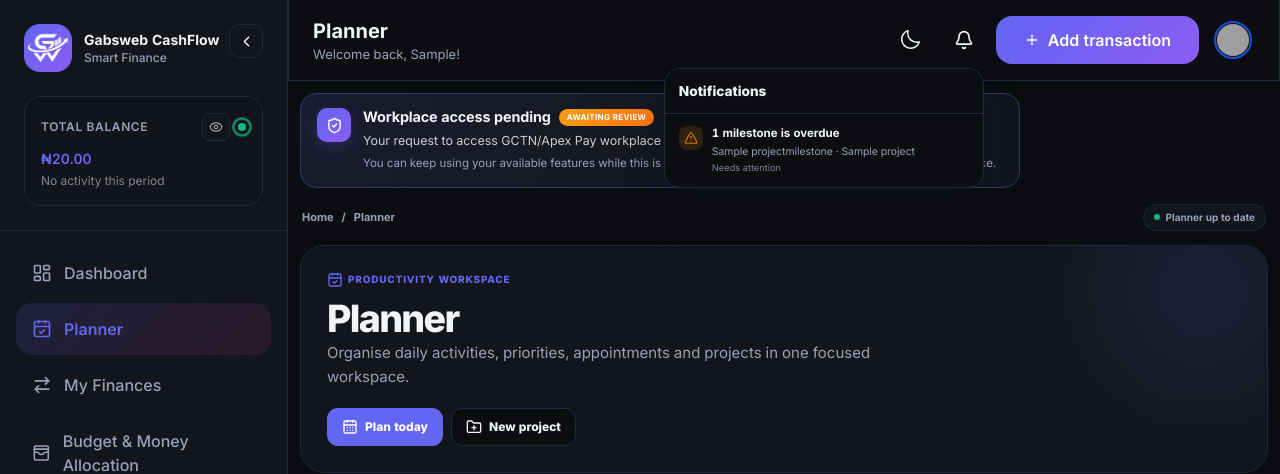
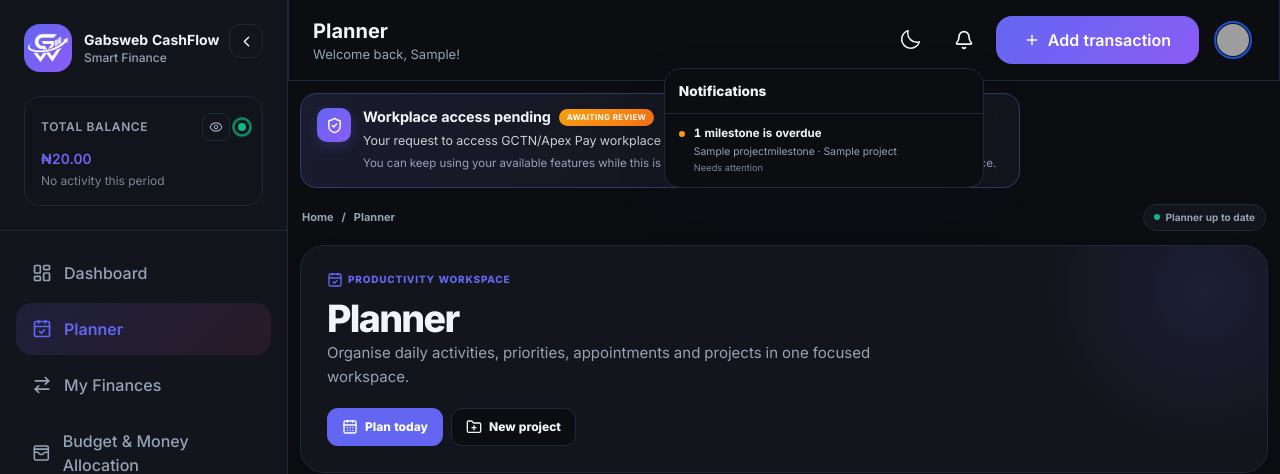
Before and after one commit to Onje-Thankgod-Gabriel/GABSWEB_CASHFLOW, a Django app: page /planner/ in a window 1280 px wide, after a click that opens the changed part. Shown: the top 474 px of the page. Run offline with Django 5.2, Linux system fonts and the light colour scheme; a user stored in the database is signed in; tables that the repository leaves empty hold one stand-in row (values such as "Sample post"); data that the repository does not hold is empty; some libraries are stand-ins or nearby versions; grey boxes are pictures that could not be loaded.

Commit message:
Small issue fixed

```diff
--- a/static/assets/css/dashboard.css
+++ b/static/assets/css/dashboard.css
@@ -2872,6 +2872,10 @@
     grid-column: 1 / -1;
   }
 
+  .planner-hero .db-quick-actions .db-btn:last-child {
+    grid-column: 1 / -1;
+  }
+
   .db-hero-balance {
     padding: 16px;
     border-radius: 16px;
--- a/static/assets/css/notifications.css
+++ b/static/assets/css/notifications.css
@@ -206,36 +206,28 @@
   background: transparent;
 }
 
-.app-notification-item.is-unread .app-notification-item-dot {
+.app-notification-item-dot.is-info {
   background: #6366f1;
 }
 
-.app-notification-item-icon {
-  flex: 0 0 auto;
-  display: inline-flex;
-  align-items: center;
-  justify-content: center;
-  width: 24px;
-  height: 24px;
-  border-radius: 8px;
-  background: rgba(99, 102, 241, 0.09);
-  color: #6366f1;
+.app-notification-item-dot.is-success {
+  background: #10b981;
 }
 
-.app-notification-item-icon.is-warning {
-  background: rgba(245, 158, 11, 0.14);
-  color: #d97706;
+.app-notification-item-dot.is-warning {
+  background: #f59e0b;
 }
 
-.app-notification-item-icon.is-neutral {
-  background: rgba(100, 116, 139, 0.12);
-  color: #64748b;
+.app-notification-item-dot.is-danger {
+  background: #ef4444;
 }
 
-.app-notification-item-icon i,
-.app-notification-item-icon svg {
-  width: 14px;
-  height: 14px;
+.app-notification-item-dot.is-neutral {
+  background: #94a3b8;
+}
+
+.app-notification-item:not(.is-unread):not(.is-alert) .app-notification-item-dot {
+  opacity: 0.35;
 }
 
 .app-notification-item-body {
--- a/static/assets/js/notifications.js
+++ b/static/assets/js/notifications.js
@@ -195,6 +195,20 @@
     return alerts;
   }
 
+  function notificationTone(item) {
+    if (item.local) return item.tone || "neutral";
+    switch (item.eventType) {
+      case "membership_approved":
+      case "welcome":
+        return "success";
+      case "login":
+      case "account":
+        return "info";
+      default:
+        return "neutral";
+    }
+  }
+
   function itemMarkup(item) {
     var local = Boolean(item.local);
     var unread = !local && !item.isRead;
@@ -202,13 +216,10 @@
       typeof item.destinationUrl === "string" && item.destinationUrl
         ? item.destinationUrl
         : "";
-    var marker = local
-      ? '<span class="app-notification-item-icon is-' +
-        escapeHtml(item.tone || "neutral") +
-        '"><i data-lucide="' +
-        escapeHtml(item.icon || "bell") +
-        '" class="w-4 h-4"></i></span>'
-      : '<span class="app-notification-item-dot" aria-hidden="true"></span>';
+    var marker =
+      '<span class="app-notification-item-dot is-' +
+      escapeHtml(notificationTone(item)) +
+      '" aria-hidden="true"></span>';
     var timeLabel = item.createdLabel || item.actionLabel || "";
     return (
       '<button type="button" class="app-notification-item' +
```
